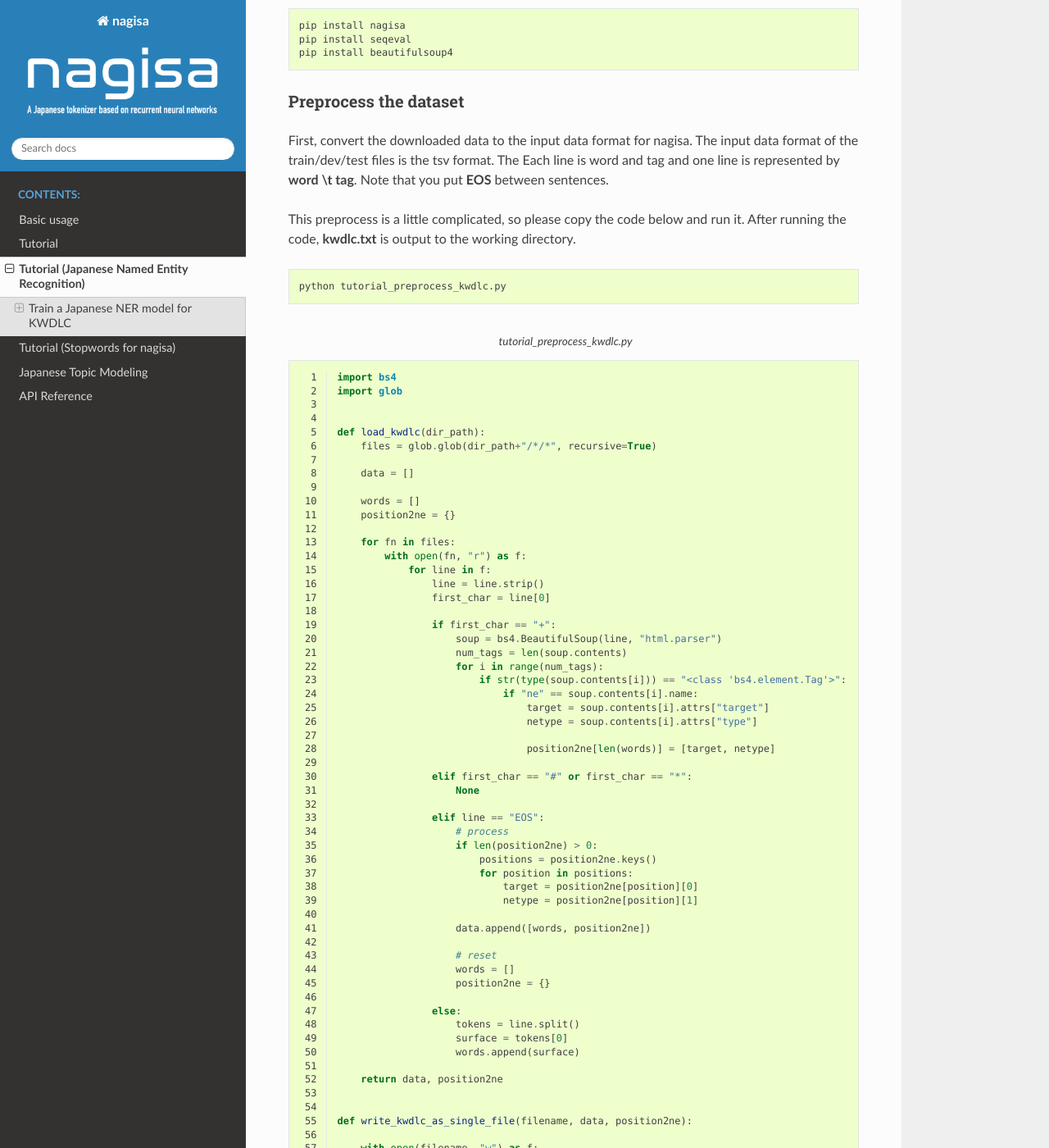
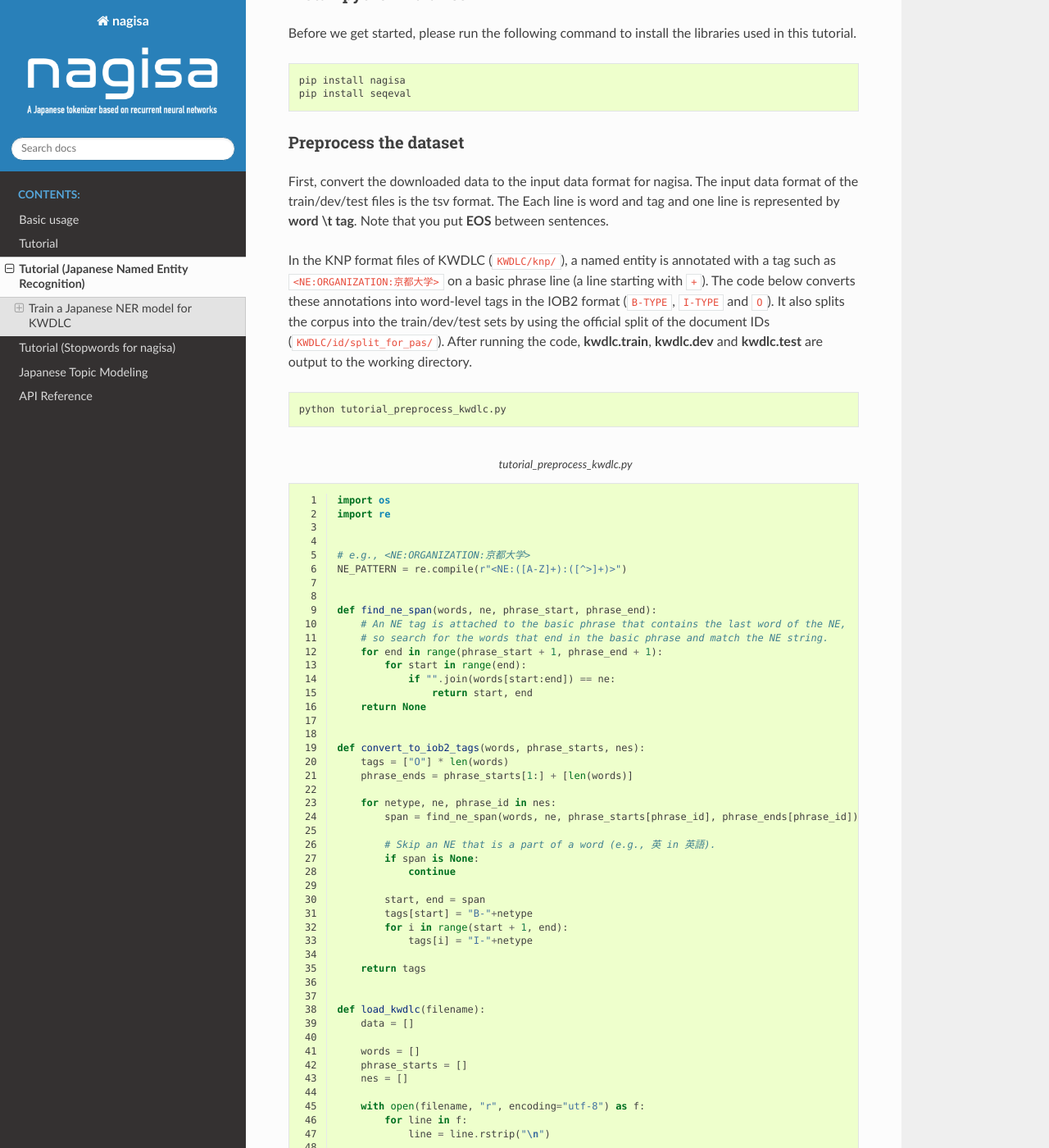
Before and after one commit to taishi-i/nagisa, a Sphinx documentation site: the page built from docs/tutorial_ner.rst, in a window 1280 px wide and 1400 px high, scrolled down 498 px. Shown: the whole window at 82% size. Built offline with Sphinx 7.4.7 and the Read the Docs theme 3.1.0, drawn with Linux system fonts in a browser that asks for light colours; some of the changed text lies outside the part shown.

Commit message:
update tutorial_ner.rst

```diff
--- a/docs/examples/tutorial_error_analysis_kwdlc.py
+++ b/docs/examples/tutorial_error_analysis_kwdlc.py
@@ -32,7 +32,7 @@
     accuracy = accuracy_score(true_Y, pred_Y)
     print("accuracy: {}".format(accuracy))
     f1 = f1_score(true_Y, pred_Y)
-    print("macro-f1: {}".format(f1))
+    print("micro-f1: {}".format(f1))
     report = classification_report(true_Y, pred_Y)
     print(report)
 
--- /dev/null
+++ b/docs/examples/tutorial_predict_kwdlc.py
@@ -0,0 +1,18 @@
+import nagisa
+
+
+def main():
+    # build the tagger for kwdlc
+    ner_tagger = nagisa.Tagger(vocabs='kwdlc_ner_model.vocabs',
+                               params='kwdlc_ner_model.params',
+                               hp='kwdlc_ner_model.hp')
+
+    # predict
+    text = "鈴木花子さんは2020年に京都大学を卒業しました。"
+    tokens = ner_tagger.tagging(text)
+    print(tokens)
+    #> 鈴木/B-PERSON 花子/I-PERSON さん/O は/O 2020/B-DATE 年/I-DATE に/O 京都/B-ORGANIZATION 大学/I-ORGANIZATION を/O 卒業/O し/O ました/O 。/O
+
+
+if __name__ == "__main__":
+    main()
--- a/docs/examples/tutorial_preprocess_kwdlc.py
+++ b/docs/examples/tutorial_preprocess_kwdlc.py
@@ -1,127 +1,104 @@
-import bs4
-import glob
+import os
+import re
 
 
-def load_kwdlc(dir_path):
-    files = glob.glob(dir_path+"/*/*", recursive=True)
+# e.g., <NE:ORGANIZATION:京都大学>
+NE_PATTERN = re.compile(r"<NE:([A-Z]+):([^>]+)>")
 
+
+def find_ne_span(words, ne, phrase_start, phrase_end):
+    # An NE tag is attached to the basic phrase that contains the last word of the NE,
+    # so search for the words that end in the basic phrase and match the NE string.
+    for end in range(phrase_start + 1, phrase_end + 1):
+        for start in range(end):
+            if "".join(words[start:end]) == ne:
+                return start, end
+    return None
+
+
+def convert_to_iob2_tags(words, phrase_starts, nes):
+    tags = ["O"] * len(words)
+    phrase_ends = phrase_starts[1:] + [len(words)]
+
+    for netype, ne, phrase_id in nes:
+        span = find_ne_span(words, ne, phrase_starts[phrase_id], phrase_ends[phrase_id])
+
+        # Skip an NE that is a part of a word (e.g., 英 in 英語).
+        if span is None:
+            continue
+
+        start, end = span
+        tags[start] = "B-"+netype
+        for i in range(start + 1, end):
+            tags[i] = "I-"+netype
+
+    return tags
+
+
+def load_kwdlc(filename):
     data = []
 
     words = []
-    position2ne = {}
+    phrase_starts = []
+    nes = []
 
-    for fn in files:
-        with open(fn, "r") as f:
-            for line in f:
-                line = line.strip()
-                first_char = line[0]
+    with open(filename, "r", encoding="utf-8") as f:
+        for line in f:
+            line = line.rstrip("\n")
 
-                if first_char == "+":
-                    soup = bs4.BeautifulSoup(line, "html.parser")
-                    num_tags = len(soup.contents)
-                    for i in range(num_tags):
-                        if str(type(soup.contents[i])) == "<class 'bs4.element.Tag'>":
-                            if "ne" == soup.contents[i].name:
-                                target = soup.contents[i].attrs["target"]
-                                netype = soup.contents[i].attrs["type"]
+            if line.startswith("+ "):
+                # A basic phrase line may have an NE tag.
+                phrase_starts.append(len(words))
+                match = NE_PATTERN.search(line)
+                if match:
+                    netype, ne = match.groups()
+                    nes.append([netype, ne, len(phrase_starts) - 1])
 
-                                position2ne[len(words)] = [target, netype]
+            elif line.startswith("# ") or line.startswith("* "):
+                continue
 
-                elif first_char == "#" or first_char == "*":
-                    None
+            elif line == "EOS":
+                tags = convert_to_iob2_tags(words, phrase_starts, nes)
+                data.append([words, tags])
 
-                elif line == "EOS":
-                    # process
-                    if len(position2ne) > 0:
-                        positions = position2ne.keys()
-                        for position in positions:
-                            target = position2ne[position][0]
-                            netype = position2ne[position][1]
+                # reset
+                words = []
+                phrase_starts = []
+                nes = []
 
-                    data.append([words, position2ne])
+            else:
+                # The first field of a morpheme line is the surface form.
+                surface = line.split(" ")[0]
+                words.append(surface)
 
-                    # reset
-                    words = []
-                    position2ne = {}
-
-                else:
-                    tokens = line.split()
-                    surface = tokens[0]
-                    words.append(surface)
-
-    return data, position2ne
+    return data
 
 
-def write_kwdlc_as_single_file(filename, data, position2ne):
-
-    with open(filename, "w") as f:
-        for line in data:
-            words, position2ne = line
-
-            nes = [v[0] for k, v in sorted(position2ne.items(), key=lambda x:x[0])]
-            nes = list(reversed(nes))
-
-            tags = [v[1] for k, v in sorted(position2ne.items(), key=lambda x:x[0])]
-            tags = list(reversed(tags))
-
-            if len(nes) == 0:
-                None
-
-            else:
-                ne_tags = []
-
-                ne = nes.pop()
-                tag = tags.pop()
-                ne_target_char = ne[0]
-
-                partical = []
-                for word in words:
-                    first_char = word[0]
-                    if first_char == ne_target_char:
-
-                        if word in ne:
-                            partical.append(word)
-
-                            if "".join(partical) == ne:
-
-                                for i, word in enumerate(partical):
-                                    if i == 0:
-                                        ne_tags.append("B-"+tag)
-                                    elif i == len(partical) - 1:
-                                        ne_tags.append("E-"+tag)
-                                    else:
-                                        ne_tags.append("M-"+tag)
-
-                                if len(nes) > 0:
-                                    ne = nes.pop()
-                                    tag = tags.pop()
-                                    ne_target_char = ne[0]
-
-                                partical = []
-
-                            else:
-                                ne_target_char = ne[len("".join(partical))]
-
-                        else:
-                            partical = []
-                            ne_tags.append("O")
-
-                    else:
-                        partical = []
-                        ne_tags.append("O")
-
-
-                for word, ne_tag in zip(words, ne_tags):
-                    f.write("\t".join([word, ne_tag])+"\n")
-                f.write("EOS\n")
+def write_file(filename, data):
+    with open(filename, "w", encoding="utf-8") as f:
+        for words, tags in data:
+            for word, tag in zip(words, tags):
+                f.write("\t".join([word, tag])+"\n")
+            f.write("EOS\n")
 
 
 def main():
-    dir_path = "./KWDLC-1.0/dat/rel"
-    data, position2ne = load_kwdlc(dir_path)
+    kwdlc_dir = "./KWDLC"
 
-    fn_out = "kwdlc.txt"
-    write_kwdlc_as_single_file(fn_out, data, position2ne)
+    for split in ["train", "dev", "test"]:
+        # Use the official train/dev/test split of the documents.
+        fn_id = os.path.join(kwdlc_dir, "id", "split_for_pas", split+".id")
+        with open(fn_id, "r", encoding="utf-8") as f:
+            doc_ids = [line.strip() for line in f if line.strip()]
+
+        data = []
+        for doc_id in doc_ids:
+            # e.g., ./KWDLC/knp/w201106-00000/w201106-0000060050.knp
+            fn_knp = os.path.join(kwdlc_dir, "knp", doc_id[:13], doc_id+".knp")
+            data += load_kwdlc(fn_knp)
+
+        fn_out = "kwdlc."+split
+        write_file(fn_out, data)
 
 
 if __name__ == "__main__":
--- a/docs/examples/tutorial_train_kwdlc.py
+++ b/docs/examples/tutorial_train_kwdlc.py
@@ -1,49 +1,17 @@
-import random
-
 import nagisa
 
 
-def write_file(filename, X, Y):
-    with open(filename, "w") as f:
-        for x, y in zip(X, Y):
-            for word, tag in zip(x, y):
-                f.write("\t".join([word, tag])+"\n")
-            f.write("EOS\n")
-
-
 def main():
-    random.seed(1234)
-
-    # preprocess
-    fn_in = "kwdlc.txt"
-    X, Y = nagisa.utils.load_file(fn_in)
-    indice = [i for i in range(len(X))]
-    random.shuffle(indice)
-
-    num_train = int(0.8 * len(indice))
-    num_dev = int(0.1 * len(indice))
-    num_test = int(0.1 * len(indice))
-
-    train_X = [X[i] for i in indice[:num_train]]
-    train_Y = [Y[i] for i in indice[:num_train]]
-    dev_X = [X[i] for i in indice[num_train:num_train+num_dev]]
-    dev_Y = [Y[i] for i in indice[num_train:num_train+num_dev]]
-    test_X = [X[i] for i in indice[num_train+num_dev:num_train+num_dev+num_test]]
-    test_Y = [Y[i] for i in indice[num_train+num_dev:num_train+num_dev+num_test]]
-
-    fn_out_train = "kwdlc.train"
-    fn_out_dev = "kwdlc.dev"
-    fn_out_test = "kwdlc.test"
-    write_file(fn_out_train, train_X, train_Y)
-    write_file(fn_out_dev, dev_X, dev_Y)
-    write_file(fn_out_test, test_X, test_Y)
+    fn_in_train = "kwdlc.train"
+    fn_in_dev = "kwdlc.dev"
+    fn_in_test = "kwdlc.test"
 
     # start training
     fn_out_model = "kwdlc_ner_model"
     nagisa.fit(
-        train_file=fn_out_train,
-        dev_file=fn_out_dev,
-        test_file=fn_out_test,
+        train_file=fn_in_train,
+        dev_file=fn_in_dev,
+        test_file=fn_in_test,
         model_name=fn_out_model
     )
 
--- a/docs/tutorial_ner.rst
+++ b/docs/tutorial_ner.rst
@@ -12,8 +12,13 @@
 Download the dataset
 --------------------
 
-Please download KWDLC from http://nlp.ist.i.kyoto-u.ac.jp/EN/index.php?KWDLC manually.
-Copy the corpus to the working directory.
+KWDLC is distributed on GitHub (https://github.com/ku-nlp/KWDLC).
+Clone the repository to the working directory.
+This tutorial uses version 1.1.1 of KWDLC.
+
+.. code-block:: bash
+
+    git clone --depth 1 --branch v1.1.1 https://github.com/ku-nlp/KWDLC
 
 
 Install python libraries
@@ -25,7 +30,6 @@
 
     pip install nagisa
     pip install seqeval
-    pip install beautifulsoup4
 
 
 Preprocess the dataset
@@ -36,8 +40,11 @@
 The Each line is word and tag and one line is represented by **word \\t tag**.
 Note that you put **EOS** between sentences.
 
-This preprocess is a little complicated, so please copy the code below and run it.
-After running the code, **kwdlc.txt** is output to the working directory.
+In the KNP format files of KWDLC (``KWDLC/knp/``), a named entity is annotated
+with a tag such as ``<NE:ORGANIZATION:京都大学>`` on a basic phrase line (a line starting with ``+``).
+The code below converts these annotations into word-level tags in the IOB2 format (``B-TYPE``, ``I-TYPE`` and ``O``).
+It also splits the corpus into the train/dev/test sets by using the official split of the document IDs (``KWDLC/id/split_for_pas/``).
+After running the code, **kwdlc.train**, **kwdlc.dev** and **kwdlc.test** are output to the working directory.
 
 
 .. code-block:: bash
@@ -50,6 +57,22 @@
     :name: tutorial_preprocess_kwdlc.py
     :language: python
     :linenos:
+
+This is an example of the converted data.
+
+.. code-block:: text
+
+    フランコ	B-PERSON
+    ・	I-PERSON
+    モスキーノ	I-PERSON
+    は	O
+    １９５０	B-DATE
+    年	I-DATE
+    イタリア	B-LOCATION
+    に	O
+    生まれる	O
+    。	O
+    EOS
 
 
 Train a model
@@ -100,24 +120,24 @@
     [nagisa] MODEL: kwdlc_ner_model.params
     [nagisa] VOCAB: kwdlc_ner_model.vocabs
     [nagisa] EPOCH_MODEL: kwdlc_ner_model_epoch.params
-    [nagisa] NUM_TRAIN: 3816
-    [nagisa] NUM_TEST: 477
-    [nagisa] NUM_DEV: 477
-    [nagisa] VOCAB_SIZE_UNI: 1838
-    [nagisa] VOCAB_SIZE_BI: 12774
-    [nagisa] VOCAB_SIZE_WORD: 4809
-    [nagisa] VOCAB_SIZE_POSTAG: 29
+    [nagisa] NUM_TRAIN: 12271
+    [nagisa] NUM_TEST: 2195
+    [nagisa] NUM_DEV: 1585
+    [nagisa] VOCAB_SIZE_UNI: 2295
+    [nagisa] VOCAB_SIZE_BI: 26344
+    [nagisa] VOCAB_SIZE_WORD: 9748
+    [nagisa] VOCAB_SIZE_POSTAG: 20
     Epoch	LR   	Loss 	Time_m	DevWS_f1	DevPOS_f1	TestWS_f1	TestPOS_f1
-    1    	0.100	15.09	0.632	92.41   	83.14   	91.70   	82.63
-    2    	0.100	8.818	0.637	93.59   	85.59   	93.21   	85.28
-    3    	0.100	6.850	0.637	93.98   	85.60   	93.75   	86.01
-    4    	0.100	5.751	0.634	94.44   	87.29   	94.01   	86.99
-    5    	0.050	5.028	0.614	94.35   	87.02   	94.01   	86.99
-    6    	0.050	3.727	0.647	94.84   	87.52   	94.79   	87.91
-    7    	0.025	3.268	0.613	94.52   	87.45   	94.79   	87.91
-    8    	0.012	2.761	0.610	94.75   	87.58   	94.79   	87.91
-    9    	0.012	2.447	0.634	94.95   	87.79   	95.00   	88.28
-    10   	0.006	2.333	0.624	94.73   	87.41   	95.00   	88.28
+    1    	0.100	6.536	1.596	93.42   	88.54   	95.56   	92.06
+    2    	0.100	3.711	1.610	94.39   	89.64   	96.08   	92.70
+    3    	0.100	2.912	1.615	94.62   	90.26   	96.46   	93.52
+    4    	0.100	2.431	1.676	94.79   	90.80   	96.47   	93.66
+    5    	0.100	2.081	1.692	94.83   	90.77   	96.52   	93.82
+    6    	0.100	1.768	1.672	95.10   	91.14   	96.51   	93.68
+    7    	0.100	1.589	1.892	95.18   	91.31   	96.58   	93.90
+    8    	0.050	1.399	1.758	95.00   	90.95   	96.58   	93.90
+    9    	0.050	1.014	1.869	95.45   	91.41   	96.70   	93.98
+    10   	0.025	0.865	1.591	95.26   	91.22   	96.70   	93.98
 
 
 Predict
@@ -153,20 +173,24 @@
     :language: python
     :linenos:
 
+This is the result of the error analysis on the test set.
+
 .. code-block:: python
 
-    accuracy: 0.9166868198307134
-    macro-f1: 0.5900383141762452
-                      precision    recall  f1-score   support
+    accuracy: 0.9671861495999331
+    micro-f1: 0.5798764342453663
+                  precision    recall  f1-score   support
 
-        ARTIFACT       0.33      0.35      0.34        86
-        OPTIONAL       0.32      0.19      0.24        31
-    ORGANIZATION       0.40      0.33      0.36       109
-            DATE       0.84      0.87      0.86       154
-        LOCATION       0.64      0.68      0.66       262
-           MONEY       0.88      0.88      0.88        16
-          PERSON       0.44      0.62      0.51        94
-            TIME       0.40      0.44      0.42         9
-         PERCENT       0.75      0.50      0.60         6
+        ARTIFACT       0.24      0.27      0.26       114
+            DATE       0.79      0.79      0.79       245
+        LOCATION       0.69      0.69      0.69       399
+           MONEY       0.90      0.90      0.90        20
+        OPTIONAL       0.25      0.09      0.13        35
+    ORGANIZATION       0.33      0.40      0.36       168
+         PERCENT       0.75      0.75      0.75         8
+          PERSON       0.50      0.53      0.51       118
+            TIME       0.25      0.12      0.17        16
 
-     avg / total       0.58      0.60      0.59       767
+       micro avg       0.57      0.59      0.58      1123
+       macro avg       0.52      0.50      0.51      1123
+    weighted avg       0.58      0.59      0.58      1123
```
Also changed, not shown: other parts of docs/tutorial_ner.rst (+2 -5 lines).
